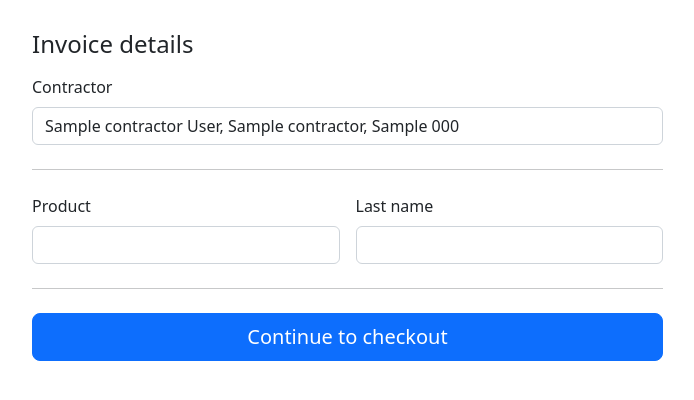
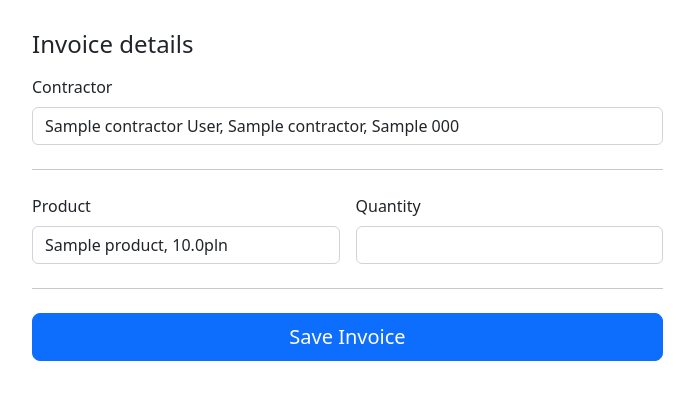
Before and after one commit to Mefpef/Invoice-Generator, a Flask app: page /add in a window 1280 px wide. Shown: the part 242-642 px from the top of the page, without its empty margins (50-744 px from the left). Run offline with Flask 2, Linux system fonts and the light colour scheme; a user stored in the database is signed in; tables that the repository leaves empty hold one stand-in row (values such as "Sample post"); some libraries are stand-ins or nearby versions.

Commit message:
refactor

```diff
--- a/app/forms/contractor.py
+++ b/app/forms/contractor.py
@@ -1,10 +1,6 @@
-from wtforms import validators, StringField, SubmitField, FloatField
 from flask_wtf import FlaskForm
-from wtforms_sqlalchemy.fields import QuerySelectField
-from app.models.contractor import Contractor
+from wtforms import validators, StringField
 
-def contractor_query():
-    return Contractor.query
 
 class ContractorForm(FlaskForm):
     name = StringField('Name', [validators.Length(min=1, max=75)])
@@ -16,4 +12,3 @@ class ContractorForm(FlaskForm):
     phone_numer = StringField('Phone Number')
     email_address = StringField('E-Mail')
     tax_number = StringField('Tax Number')
-    contractors_query = QuerySelectField(query_factory=contractor_query, allow_blank=False, get_label=lambda s: '%s %s, %s, %s %s' % (s.name, s.last_name ,s.company_name, s.street, s.postal_code))
--- a/app/forms/invoice.py
+++ b/app/forms/invoice.py
@@ -1,16 +1,24 @@
 
 from flask_wtf import FlaskForm
+from wtforms import StringField, SubmitField
 from wtforms_sqlalchemy.fields import QuerySelectField
 
+from app.models.contractor import Contractor
 from app.models.product import Product
-from app.models.contractor import Contractor
+
+
+def contractor_query():
+    return Contractor.query
 
 
 def product_query():
     return Product.query
 
-def contractor_query():
-    return Contractor.query
+
 class InvoiceForm(FlaskForm):
-    product_query = QuerySelectField(query_factory=product_query, allow_blank=False, get_label='name')
-    contractor_query = QuerySelectField(query_factory=contractor_query, allow_blank=False, get_label='name')
+    quantity = StringField()
+    contractors_query = QuerySelectField(query_factory=contractor_query, allow_blank=False,
+                                         get_label=lambda s: '%s %s, %s, %s %s' % (
+                                         s.name, s.last_name, s.company_name, s.street, s.postal_code))
+    products_query = QuerySelectField(query_factory=product_query, allow_blank=False, get_label=lambda s: '%s, %s' % (s.name, str(s.price)+ 'pln'))
+    submit = SubmitField('Save Invoice')
--- a/app/forms/login.py
+++ b/app/forms/login.py
@@ -1,5 +1,6 @@
+from flask_wtf import FlaskForm
 from wtforms import PasswordField, validators, StringField, SubmitField
-from flask_wtf import FlaskForm
+
 
 class LoginForm(FlaskForm):
     login = StringField('Login', [validators.Length(min=1, max=10)], render_kw={"placeholder": "Login"})
--- a/app/forms/product.py
+++ b/app/forms/product.py
@@ -1,10 +1,6 @@
+from flask_wtf import FlaskForm
 from wtforms import validators, StringField, SubmitField, FloatField
-from flask_wtf import FlaskForm
-from wtforms_sqlalchemy.fields import QuerySelectField
-from app.models.product import Product
 
-def product_query():
-    return Product.query
 
 class ProductForm(FlaskForm):
     name = StringField('Product name', [validators.Length(min=1, max=75)])
@@ -13,4 +9,3 @@ class ProductForm(FlaskForm):
     cn = StringField('CN', [validators.Length(min=8, max=8)])
     price = FloatField('Price')
     submit = SubmitField('Add')
-    products_query = QuerySelectField(query_factory=product_query, allow_blank=False, get_label='name')
--- a/app/forms/register.py
+++ b/app/forms/register.py
@@ -1,5 +1,6 @@
-from wtforms import Form, PasswordField, validators, StringField, SubmitField
 from flask_wtf import FlaskForm
+from wtforms import PasswordField, validators, StringField, SubmitField
+
 
 class RegisterForm(FlaskForm):
     login = StringField('Login', [validators.Length(min=1, max=10)], render_kw={"placeholder": "Login"})
--- a/app/models/invoice.py
+++ b/app/models/invoice.py
@@ -1,6 +1,6 @@
 import datetime
+
 from app.service.db import db
-
 
 
 class Invoice(db.Model):
--- a/app/models/user.py
+++ b/app/models/user.py
@@ -1,5 +1,6 @@
+from werkzeug.security import generate_password_hash, check_password_hash
+
 from app.service.db import db
-from werkzeug.security import generate_password_hash, check_password_hash
 
 
 class User(db.Model):
--- a/app/routes/home.py
+++ b/app/routes/home.py
@@ -1,5 +1,7 @@
 from flask import Blueprint, render_template
+
 from app.forms.login import LoginForm
+
 index_blueprint = Blueprint('index_blueprint', __name__)
 
 
--- a/app/routes/invoices.py
+++ b/app/routes/invoices.py
@@ -1,14 +1,16 @@
-from datetime import date, datetime
+from datetime import date
 
 from flask import request, Blueprint, render_template, flash, redirect, url_for, session
 from flask_login import login_required
 
+from app.forms.invoice import InvoiceForm
 from app.models.contractor import Contractor
+from app.models.invoice import Invoice
+from app.models.product import Product
 from app.models.user import User
+from app.service.db import db
 from app.utils.helpers import get_data_to_generate
-from app.models.product import Product
-from app.forms.contractor import ContractorForm
-from app.forms.product import ProductForm
+
 preview_blueprint = Blueprint('preview', __name__)
 add_invoice_blueprint = Blueprint('create', __name__)
 download_blueprint = Blueprint('download', __name__)
@@ -27,25 +29,26 @@ def preview(id):
                                total_price=generated_inv.total_price)
 
 
-
-
 @add_invoice_blueprint.route('/add', methods=["POST", "GET"])
 @login_required
 def create_invoice():
-    product_form = ProductForm()
-    contractor_form = ContractorForm()
-
+    form = InvoiceForm()
     if 'login' in session:
         user = session['login']
         user = User.query.filter_by(login=user).first()
 
-        product_form.products_query.query = Product.query.filter_by(user_product_id=user.id)
-        contractor_form.contractors_query.query = Contractor.query.filter_by(user_contractor_id=user.id)
+        form.products_query.query = Product.query.filter_by(user_product_id=user.id)
+        form.contractors_query.query = Contractor.query.filter_by(user_contractor_id=user.id)
 
-        if product_form.validate_on_submit() and contractor_form.validate_on_submit():
+        if form.validate_on_submit():
+            new_invoice = Invoice(amount=form.products_query.data.price, items_quantity=form.quantity.data)
+
+            db.session.add(new_invoice)
+            db.session.commit()
             return redirect(url_for('dashboard.dashboard'))
+        return render_template('add_invoice.html', form=form)
 
-        return render_template('add_invoice.html', product_form=product_form, contractor_form=contractor_form)
+
 @download_blueprint.route('/download/<id>', methods=["POST"])
 def download_pdf(id):
     if request.method == "POST":
--- a/app/templates/add_invoice.html
+++ b/app/templates/add_invoice.html
@@ -15,29 +15,25 @@
         </div>
         <div class="col-md-5 col-lg-7">
             <h4 class="mb-3">Invoice details</h4>
-            <form class="needs-validation" novalidate="">
+            <form action="{{ url_for ('create.create_invoice') }}" method="post">
+                {{ form.hidden_tag() }}
                 <div class="col-12">
                     <label class="form-label">Contractor</label>
-                    {{ contractor_form.contractors_query (class_="form-control") }}
+                    {{ form.contractors_query (class_="form-control") }}
 
                 </div>
                 <hr class="my-4">
 
                 <div class="row g-3">
                     <div class="col-sm-6">
-                        <label for="firstName" class="form-label">Product</label>
-                        <input type="text" class="form-control" id="firstName" placeholder="" value="" required="">
-                        <div class="invalid-feedback">
-                            Valid first name is required.
-                        </div>
+                        <label  class="form-label">Product</label>
+                        {{ form.products_query (class_="form-control") }}
                     </div>
 
                     <div class="col-sm-6">
-                        <label for="lastName" class="form-label">Last name</label>
-                        <input type="text" class="form-control" id="lastName" placeholder="" value="" required="">
-                        <div class="invalid-feedback">
-                            Valid last name is required.
-                        </div>
+                        <label class="form-label">Quantity</label>
+                        {{ form.quantity (class_="form-control")  }}
+
                     </div>
 
 
@@ -45,7 +41,7 @@
 
                 <hr class="my-4">
 
-                <button class="w-100 btn btn-primary btn-lg" type="submit">Continue to checkout</button>
+                {{ form.submit (class_="w-100 btn btn-primary btn-lg")  }}
             </form>
         </div>
     </div>
--- a/app/utils/login_auth.py
+++ b/app/utils/login_auth.py
@@ -1,4 +1,5 @@
 from flask_login import LoginManager
+
 from app.models.user import User
 
 login_manager = LoginManager()
```
Also changed, not shown: app/main.py (+4 -5 lines), app/routes/products.py (added, +25 -0 lines), app/routes/user.py (+4 -8 lines), app/templates/dashboard.html (+2 -13 lines), app/utils/helpers.py (+4 -5 lines), app/routes/contractors.py (added).
